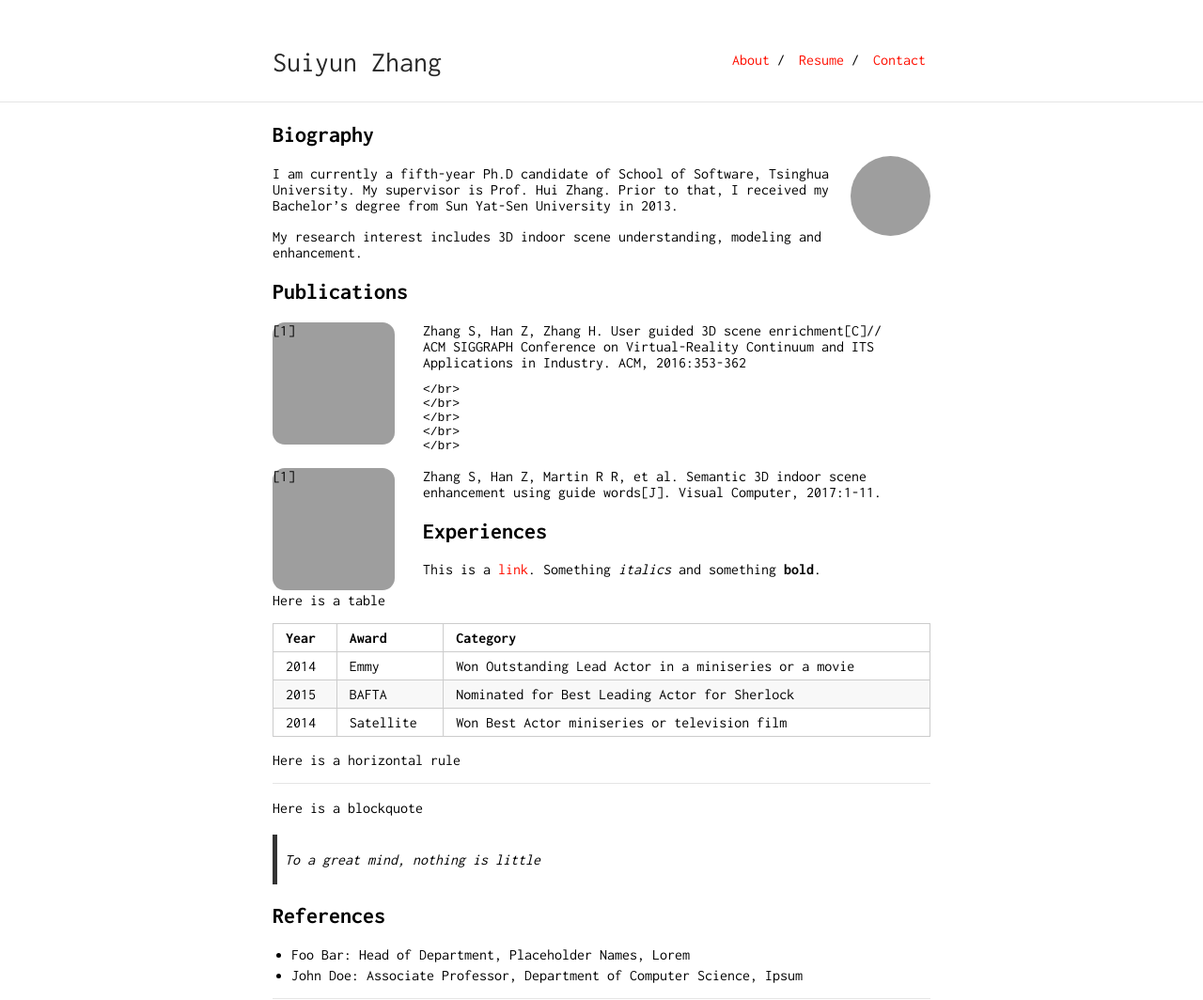
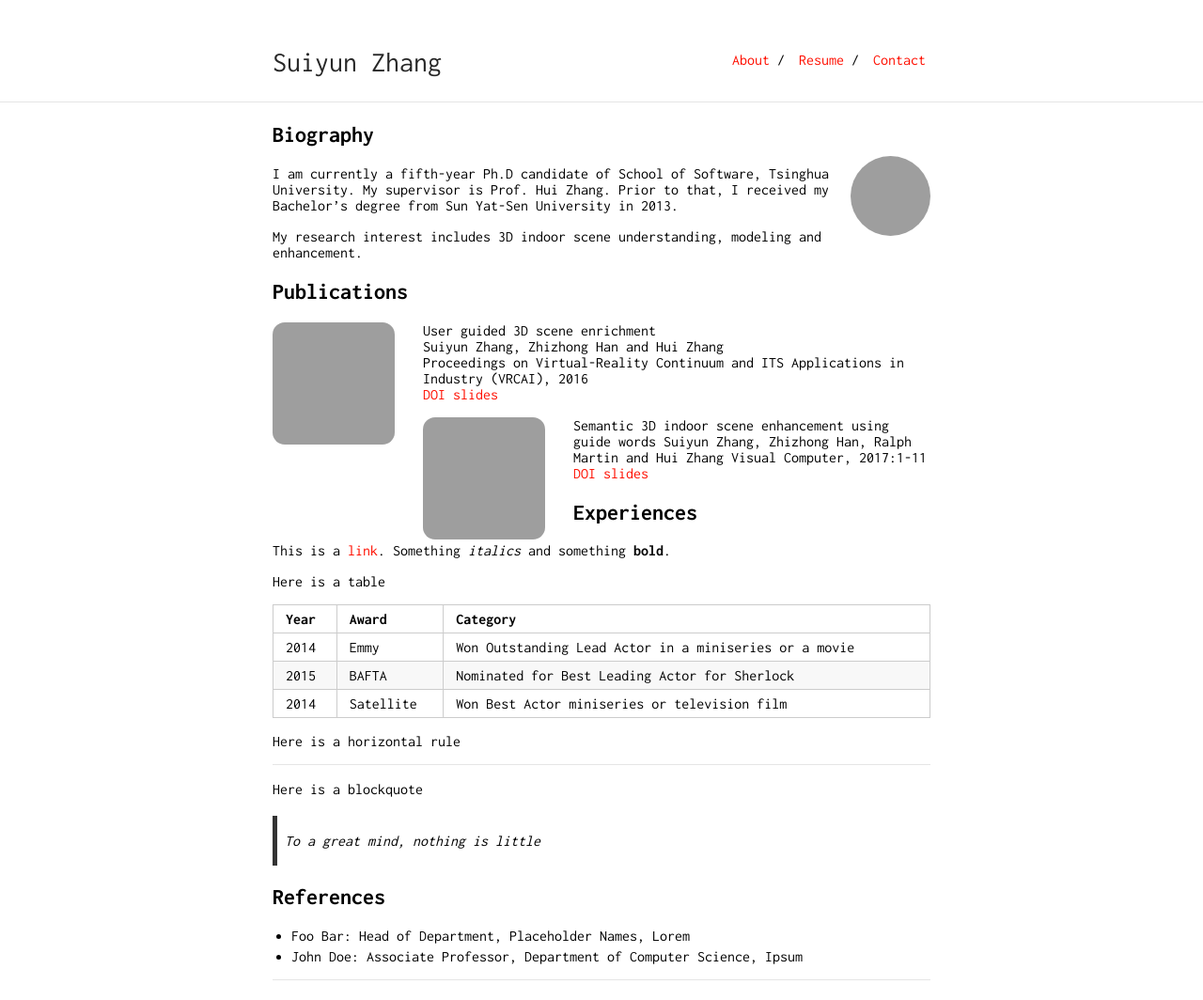
Before and after one commit to zhsuiy/suiyun.github.io, a Jekyll site: the page built from index.md, in a window 1280 px wide. Shown: the whole page at 94% size. Built offline with Jekyll 4.4.1, drawn with Linux system fonts in a browser that asks for light colours; our own code applies the rules of GitHub Pages for plain Markdown files; grey boxes are pictures that could not be loaded.

Commit message:
Update index.md

````diff
--- a/index.md
+++ b/index.md
@@ -13,17 +13,16 @@ My research interest includes 3D indoor scene understanding, modeling and enhanc
 ## Publications
 
 <img class="project-picture" src="suiyun.jpg">
-1. Zhang S, Han Z, Zhang H. User guided 3D scene enrichment[C]// ACM SIGGRAPH Conference on Virtual-Reality Continuum and ITS Applications in Industry. ACM, 2016:353-362
-```html
-</br>
-</br>
-</br>
-</br>
-</br>
-```
+User guided 3D scene enrichment
+Suiyun Zhang, Zhizhong Han and Hui Zhang
+Proceedings on Virtual-Reality Continuum and ITS Applications in Industry (VRCAI), 2016
+[DOI](https://doi.org/10.1145/3013971.3014002 "paper") [slides](enrichment.pdf)
 
 <img class="project-picture" src="suiyun.jpg">
-2. Zhang S, Han Z, Martin R R, et al. Semantic 3D indoor scene enhancement using guide words[J]. Visual Computer, 2017:1-11.
+Semantic 3D indoor scene enhancement using guide words
+Suiyun Zhang, Zhizhong Han, Ralph Martin and Hui Zhang
+Visual Computer, 2017:1-11
+[DOI](https://doi.org/10.1007/s00371-017-1394-5, "paper") [slides](enhancement.pdf)
 
 
 ## Experiences
````
